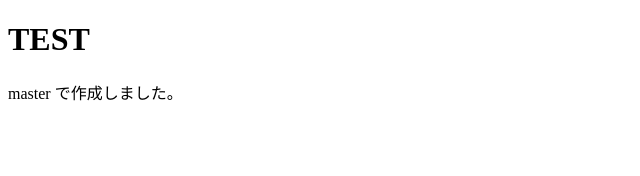
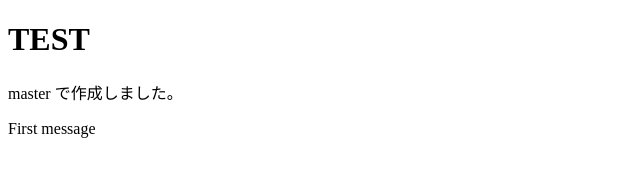
Before and after one commit to trashtoy/sandbox, a plain HTML site: page index.html in a window 1280 px wide. Shown: the whole page, without its empty margins (0-640 px from the left). Drawn offline with Linux system fonts and the light colour scheme.

Commit message:
Test commit 1

```diff
--- a/index.html
+++ b/index.html
@@ -7,5 +7,6 @@
 <body>
 <h1>TEST</h1>
 <p>master で作成しました。</p>
+<p>First message</p>
 </body>
 </html>
```
